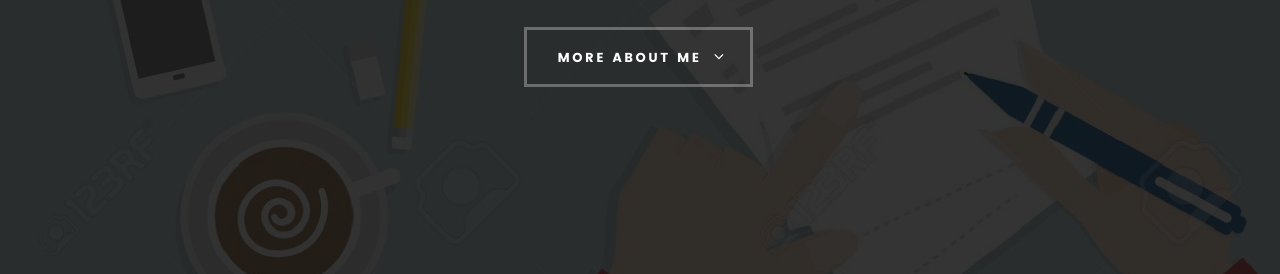
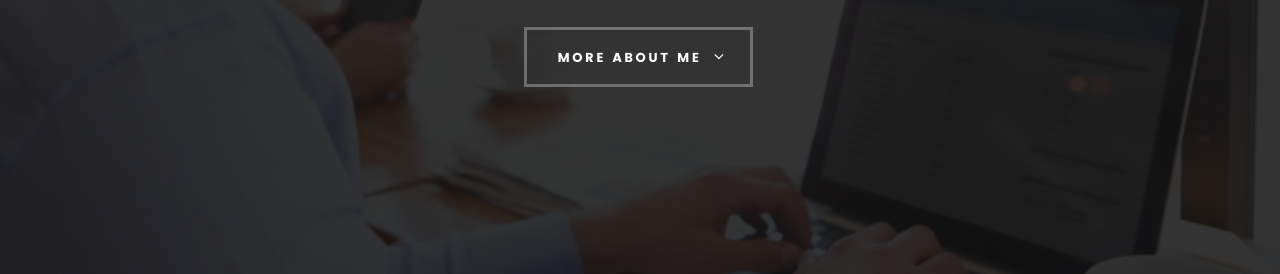
Before and after one commit to udaysaikrishna/saikrishna, a plain HTML site: page index.html in a window 1280 px wide. Shown: the part 412-686 px from the top of the page. Drawn offline with Linux system fonts and the light colour scheme; files whose address does not match are found by name.

Commit message:
Update main.css

```diff
--- a/css/main.css
+++ b/css/main.css
@@ -1294,7 +1294,7 @@ header .logo a {
  * -------------------------------------------------------------------
  */
 #intro {
-	background: #151515 url(../images/bg_j2.jpg) no-repeat center bottom;
+	background: #151515 url(../images/bg_j3.jpg) no-repeat center bottom;
 	-webkit-background-size: cover;
 	-moz-background-size: cover;
 	background-size: cover;
```
